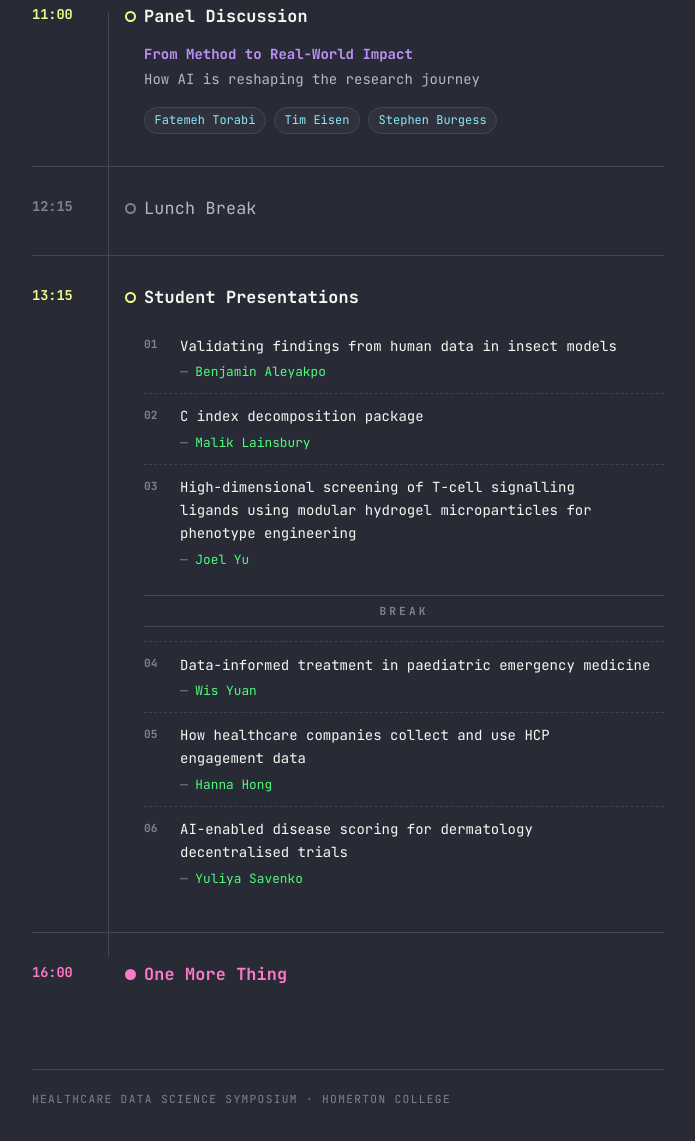
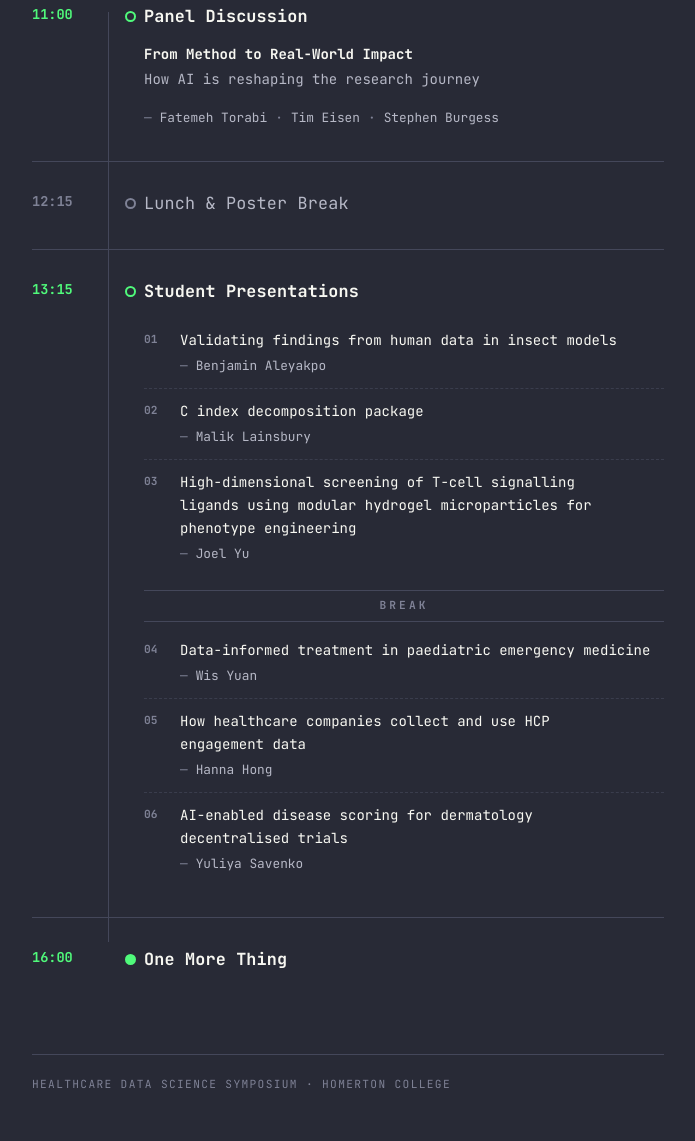
Before and after one commit to joelyu/hds-symposium, a plain HTML site: page index.html in a window 1280 px wide. Shown: the part 327-1468 px from the top of the page, without its empty margins (292-987 px from the left). Drawn offline with Linux system fonts and the light colour scheme.

Commit message:
fix: consolidate colours and speaker name presentation

```diff
--- a/index.html
+++ b/index.html
@@ -37,7 +37,7 @@
             <h2 class="slot-title">Panel Discussion</h2>
             <p class="slot-lead">From Method to Real-World Impact</p>
             <p class="slot-sub">How AI is reshaping the research journey</p>
-            <ul class="people">
+            <ul class="speakers">
               <li>Fatemeh Torabi</li>
               <li>Tim Eisen</li>
               <li>Stephen Burgess</li>
@@ -48,7 +48,7 @@
         <li class="slot slot--quiet">
           <div class="slot-time"><time datetime="12:15">12:15</time></div>
           <div class="slot-body">
-            <h2 class="slot-title">Lunch Break</h2>
+            <h2 class="slot-title">Lunch &amp; Poster Break</h2>
           </div>
         </li>
 
@@ -62,18 +62,24 @@
                 <p class="talk-title">
                   Validating findings from human data in insect models
                 </p>
-                <p class="talk-speaker">Benjamin Aleyakpo</p>
+                <ul class="speakers">
+                  <li>Benjamin Aleyakpo</li>
+                </ul>
               </li>
               <li class="talk">
                 <p class="talk-title">C index decomposition package</p>
-                <p class="talk-speaker">Malik Lainsbury</p>
+                <ul class="speakers">
+                  <li>Malik Lainsbury</li>
+                </ul>
               </li>
               <li class="talk">
                 <p class="talk-title">
                   High-dimensional screening of T-cell signalling ligands using
                   modular hydrogel microparticles for phenotype engineering
                 </p>
-                <p class="talk-speaker">Joel Yu</p>
+                <ul class="speakers">
+                  <li>Joel Yu</li>
+                </ul>
               </li>
 
               <li class="talk-break" role="separator">Break</li>
@@ -82,20 +88,26 @@
                 <p class="talk-title">
                   Data-informed treatment in paediatric emergency medicine
                 </p>
-                <p class="talk-speaker">Wis Yuan</p>
+                <ul class="speakers">
+                  <li>Wis Yuan</li>
+                </ul>
               </li>
               <li class="talk">
                 <p class="talk-title">
                   How healthcare companies collect and use HCP engagement data
                 </p>
-                <p class="talk-speaker">Hanna Hong</p>
+                <ul class="speakers">
+                  <li>Hanna Hong</li>
+                </ul>
               </li>
               <li class="talk">
                 <p class="talk-title">
                   AI-enabled disease scoring for dermatology decentralised
                   trials
                 </p>
-                <p class="talk-speaker">Yuliya Savenko</p>
+                <ul class="speakers">
+                  <li>Yuliya Savenko</li>
+                </ul>
               </li>
             </ol>
           </div>
--- a/style.css
+++ b/style.css
@@ -1,20 +1,27 @@
 /* ---------------------------------------------------------------
    HDS Symposium — rundown
-   Palette: Dracula
+
+   Colour hierarchy: ONE accent (green) marks structure — the title
+   and the clock. Everything else is a neutral at one of three
+   weights, so emphasis comes from contrast, not from hue.
+
+     accent     title, times, timeline dots, links
+     --fg       primary text: session + talk titles
+     --fg-dim   supporting text: subtitles, speakers, venue
+     --fg-faint labels, numerals, separators, anything muted
    --------------------------------------------------------------- */
 
 :root {
   --bg: #282a36;
   --bg-raised: #2f313d;
   --line: #44475a;
+  --line-soft: #3a3d4d;
+
   --fg: #f8f8f2;
   --fg-dim: #b6b8c6;
   --fg-faint: #7f8296;
-  --green: #50fa7b;
-  --cyan: #8be9fd;
-  --pink: #ff79c6;
-  --purple: #bd93f9;
-  --yellow: #f1fa8c;
+
+  --accent: #50fa7b;
 
   --gutter: 5.5rem; /* width of the time column */
   --mono:
@@ -49,7 +56,7 @@ body {
   font-weight: 700;
   letter-spacing: 0.28em;
   text-transform: uppercase;
-  color: var(--pink);
+  color: var(--fg-faint);
 }
 
 .eyebrow::before {
@@ -59,7 +66,7 @@ body {
   height: 1px;
   margin-right: 0.75rem;
   vertical-align: 0.28em;
-  background: var(--pink);
+  background: var(--accent);
 }
 
 h1 {
@@ -69,7 +76,7 @@ h1 {
   line-height: 1.12;
   letter-spacing: -0.02em;
   text-transform: uppercase;
-  color: var(--green);
+  color: var(--accent);
 }
 
 .meta {
@@ -80,15 +87,16 @@ h1 {
   padding-top: 1.25rem;
   border-top: 1px solid var(--line);
   font-size: 0.8rem;
-  color: var(--cyan);
+  color: var(--fg-dim);
+}
+
+.meta-date {
+  color: var(--fg);
+  font-weight: 700;
 }
 
 .meta-sep {
   color: var(--fg-faint);
-}
-
-.meta-place {
-  color: var(--fg-dim);
 }
 
 /* ---------- Rundown ---------- */
@@ -138,7 +146,7 @@ h1 {
   position: relative;
   font-size: 0.85rem;
   font-weight: 700;
-  color: var(--yellow);
+  color: var(--accent);
   font-variant-numeric: tabular-nums;
   white-space: nowrap;
 }
@@ -152,9 +160,10 @@ h1 {
   height: 7px;
   border-radius: 50%;
   background: var(--bg);
-  border: 2px solid var(--yellow);
+  border: 2px solid var(--accent);
 }
 
+/* breaks recede: neutral, hollow */
 .slot--quiet .slot-time {
   color: var(--fg-faint);
 }
@@ -163,13 +172,9 @@ h1 {
   border-color: var(--fg-faint);
 }
 
-.slot--finale .slot-time {
-  color: var(--pink);
-}
-
+/* the finale is the one filled dot on the spine */
 .slot--finale .slot-time::after {
-  border-color: var(--pink);
-  background: var(--pink);
+  background: var(--accent);
 }
 
 .slot-body {
@@ -189,13 +194,9 @@ h1 {
   color: var(--fg-dim);
 }
 
-.slot--finale .slot-title {
-  color: var(--pink);
-}
-
 .slot-lead {
   margin: 0.75rem 0 0;
-  color: var(--purple);
+  color: var(--fg);
   font-weight: 700;
 }
 
@@ -204,23 +205,35 @@ h1 {
   color: var(--fg-dim);
 }
 
-/* panellists */
-.people {
+/* ---------- Names ----------
+   One treatment for everyone who speaks, panellist or student:
+   dim, dash-led, middot-separated. Only the margin differs by
+   context. */
+
+.speakers {
   display: flex;
   flex-wrap: wrap;
-  gap: 0.4rem 0.5rem;
   list-style: none;
   margin: 1rem 0 0;
   padding: 0;
+  font-size: 0.8rem;
+  color: var(--fg-dim);
 }
 
-.people li {
-  padding: 0.15rem 0.6rem;
-  border: 1px solid var(--line);
-  border-radius: 999px;
-  background: var(--bg-raised);
-  font-size: 0.75rem;
-  color: var(--cyan);
+.speakers::before {
+  content: "\2014";
+  margin-right: 0.5rem;
+  color: var(--fg-faint);
+}
+
+.speakers li + li::before {
+  content: "\00b7";
+  margin: 0 0.5rem;
+  color: var(--fg-faint);
+}
+
+.talk .speakers {
+  margin-top: 0.2rem;
 }
 
 /* ---------- Talks ---------- */
@@ -236,10 +249,12 @@ h1 {
   counter-increment: talk;
   position: relative;
   padding: 0.7rem 0 0.7rem 2.25rem;
-  border-top: 1px dashed rgba(68, 71, 90, 0.85);
+  border-top: 1px dashed var(--line-soft);
 }
 
-.talk:first-child {
+/* no dashed rule where a solid edge already divides the list */
+.talk:first-child,
+.talk-break + .talk {
   border-top: 0;
   padding-top: 0.2rem;
 }
@@ -254,7 +269,8 @@ h1 {
   color: var(--fg-faint);
 }
 
-.talk:first-child::before {
+.talk:first-child::before,
+.talk-break + .talk::before {
   top: 0.25rem;
 }
 
@@ -262,17 +278,6 @@ h1 {
   margin: 0;
   color: var(--fg);
   text-wrap: pretty;
-}
-
-.talk-speaker {
-  margin: 0.2rem 0 0;
-  font-size: 0.8rem;
-  color: var(--green);
-}
-
-.talk-speaker::before {
-  content: "— ";
-  color: var(--fg-faint);
 }
 
 .talk-break {
@@ -307,14 +312,13 @@ h1 {
 /* ---------- Links ---------- */
 
 a {
-  color: var(--cyan);
+  color: var(--accent);
   font-weight: 700;
   text-decoration-color: var(--line);
   text-underline-offset: 3px;
 }
 
 a:hover {
-  color: var(--green);
   text-decoration-color: currentColor;
 }
 
@@ -326,10 +330,7 @@ a:hover {
     gap: 0.4rem;
   }
 
-  .slot::before {
-    display: none;
-  }
-
+  .slot::before,
   .slot-time::after {
     display: none;
   }
@@ -342,14 +343,11 @@ a:hover {
     --bg: #fff;
     --bg-raised: #fff;
     --line: #ccc;
+    --line-soft: #ddd;
     --fg: #111;
     --fg-dim: #444;
     --fg-faint: #777;
-    --green: #111;
-    --cyan: #333;
-    --pink: #111;
-    --purple: #111;
-    --yellow: #111;
+    --accent: #111;
   }
 
   body {
```
